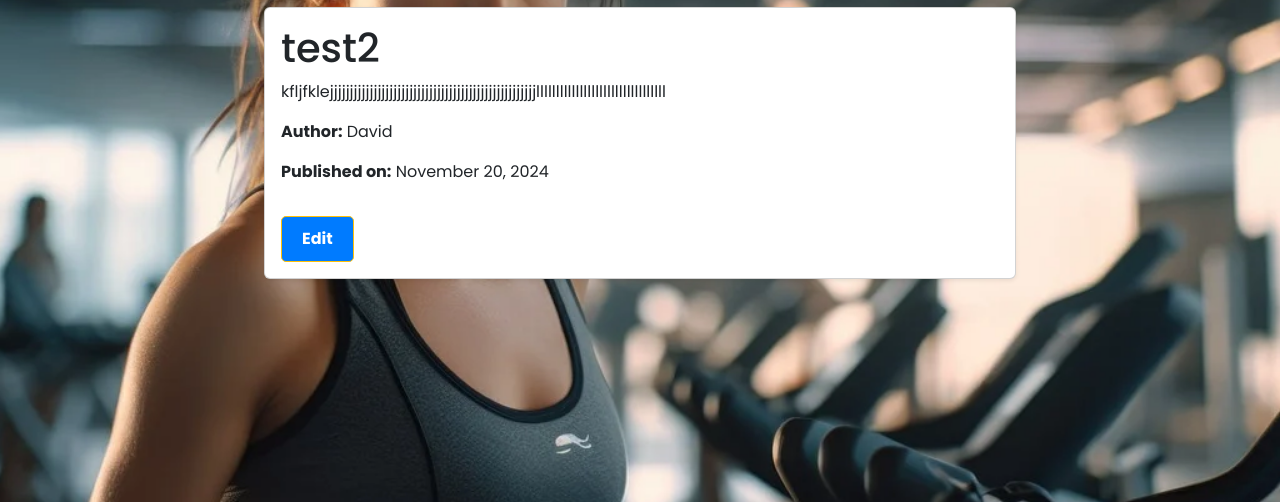
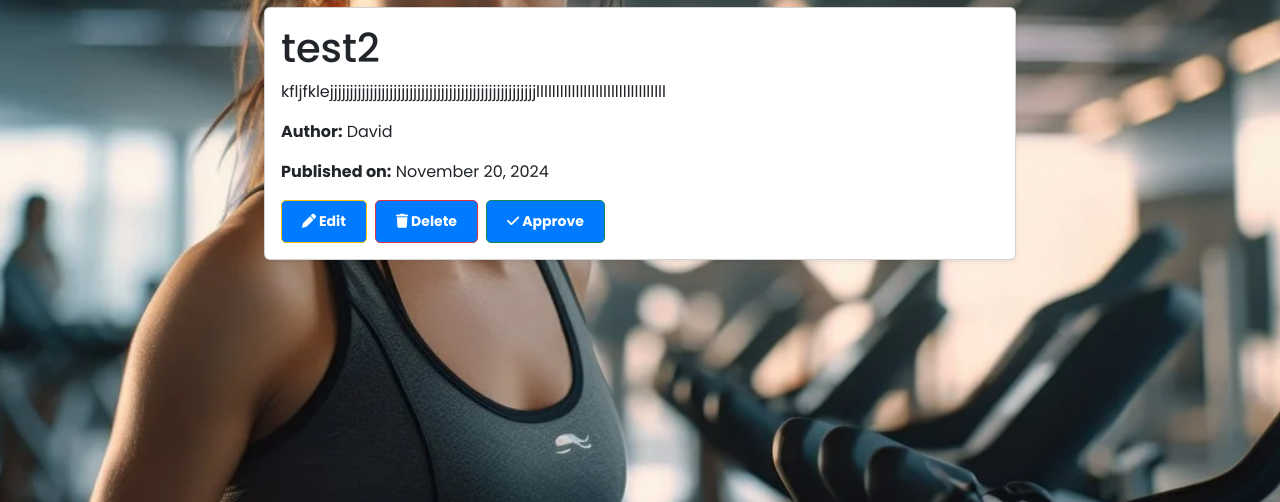
Before and after one commit to 010001000100000101000001/anderson_health_fitness, a Django app: page /news/post/2/ in a window 1280 px wide. Shown: the part 223-725 px from the top of the page. Run offline with Django 5.2, Linux system fonts and the light colour scheme; a user stored in the database is signed in; data comes from the database, SQL or seed files in the repository; both versions use the stored data as it was after the commit; some libraries are stand-ins or nearby versions.

Commit message:
Added action buttons Edit, Delete, Approve to news detail template

```diff
--- a/news/templates/news/news_detail.html
+++ b/news/templates/news/news_detail.html
@@ -27,16 +27,34 @@
                         <p><strong>Author:</strong> {{ news_post.author }}</p>
                         <p><strong>Published on:</strong> {{ news_post.created_at|date:"F j, Y" }}</p>
 
-                        <!-- Edit button (visible to the author of the post or staff users) -->
-                        {% if user.is_authenticated and user == news_post.author %}
-                        <a href="{% url 'edit_news_post' news_post.id %}" class="btn btn-warning mt-3">Edit</a>
-                        {% elif user.is_staff %}
-                        <a href="{% url 'edit_news_post' news_post.id %}" class="btn btn-warning mt-3">Edit</a>
-                        {% endif %}
+                        <!-- Action Buttons -->
+                        <div class="mt-3 d-flex gap-2">
+                            {% if user.is_authenticated %}
+                            <!-- Edit Button -->
+                            {% if user == news_post.author or user.is_staff %}
+                            <a href="{% url 'edit_news_post' news_post.id %}" class="btn btn-warning btn-sm">
+                                <i class="fa-solid fa-pen"></i> Edit
+                            </a>
+                            {% endif %}
+
+                            <!-- Delete Button -->
+                            {% if user == news_post.author or user.is_staff %}
+                            <a href="{% url 'delete_news_post' news_post.id %}" class="btn btn-danger btn-sm">
+                                <i class="fa-solid fa-trash"></i> Delete
+                            </a>
+                            {% endif %}
+
+                            <!-- Approve Button -->
+                            {% if user.is_staff and news_post.status == "pending" %}
+                            <a href="{% url 'approve_news_post' news_post.id %}" class="btn btn-success btn-sm">
+                                <i class="fa-solid fa-check"></i> Approve
+                            </a>
+                            {% endif %}
+                            {% endif %}
+                        </div>
                     </div>
                 </div>
             </div>
         </div>
     </div>
-</div>
-{% endblock %}
+    {% endblock %}
```
Also changed, not shown: db.sqlite3.
